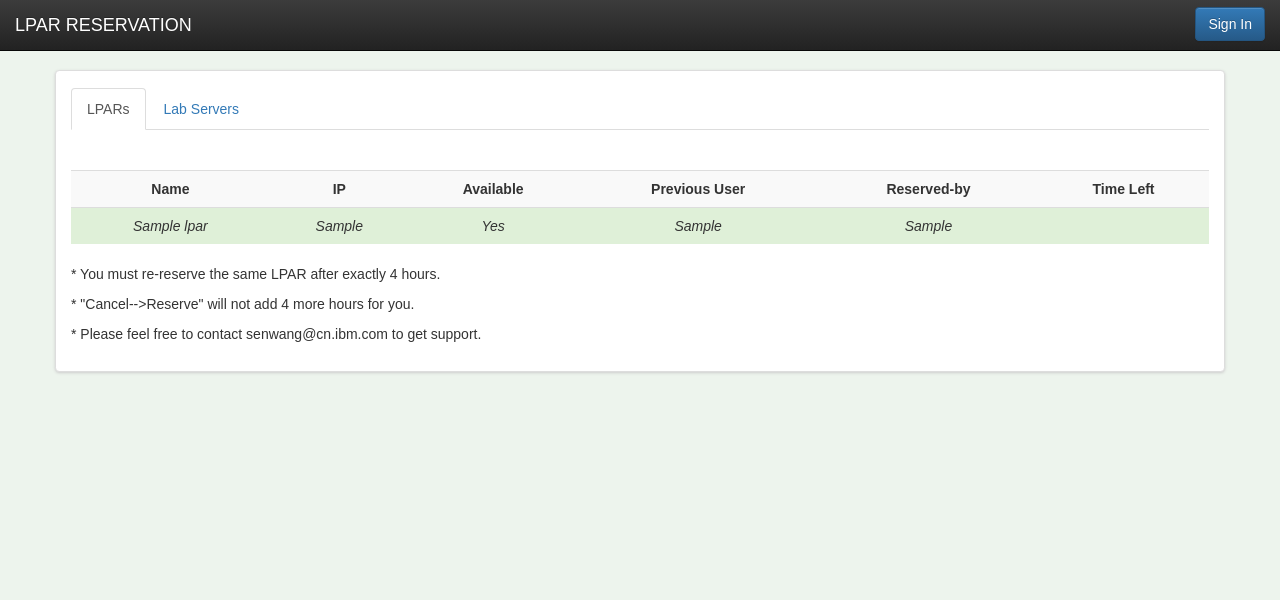
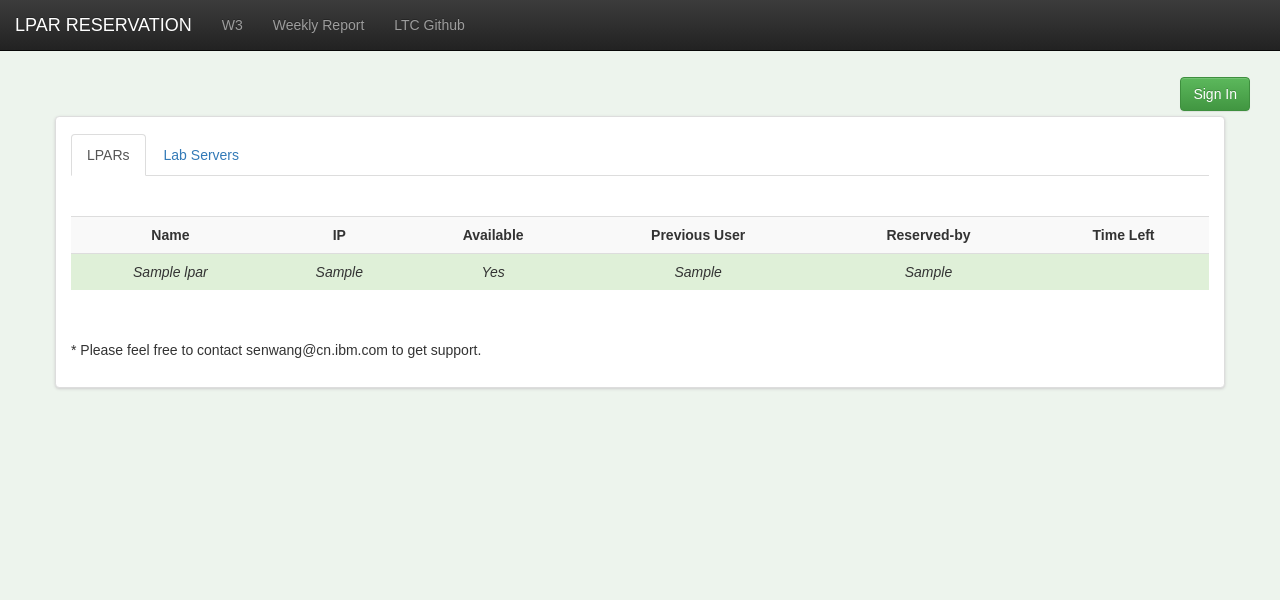
Before and after one commit to VeraLyu/LparManagement, a Django app: page / in a window 1280 px wide. Shown: the top 600 px of the page. Run offline with Django 3.2, Linux system fonts and the light colour scheme; tables that the repository leaves empty hold one stand-in row (values such as "Sample post"); some libraries are stand-ins or nearby versions.

Commit message:
xxx
Signed-off-by: Royce Lyu <lvroyce0210@gmail.com>

```diff
--- a/LPARReservation/templates/home.html
+++ b/LPARReservation/templates/home.html
@@ -24,12 +24,20 @@
       <div class="container-fluid">
         <nav class="navbar navbar-inverse navbar-fixed-top" role="navigation">
           <a class="navbar-brand" href={% url 'home' %}>LPAR RESERVATION</a>
+          <div class="collapse navbar-collapse" id="menu">
+            <ul class="nav navbar-nav">
+              <li><a href="http://w3.ibm.com" target="_blank">W3</a></li>
+              <li><a href="https://w3-connections.ibm.com/wikis/home?lang=zh-cn#!/wiki/KVM%20China%20Team%20Wiki/page/zFrobisher%20Status%20Update" target="_blank">Weekly Report</a></li>
+              <li><a href="https://git.linux.ibm.com/zfrobisher" target="_blank">LTC Github</a></li>
+            </ul>
+          </div>
+        </nav>
 {% if not is_login %}
           <ul class="nav navbar-nav navbar-right">
             <li>
               <form action="/openid/login/" method="GET">
                 <input type="hidden" name="openid_identifier" value="https://w3-03.sso.ibm.com/FIM/openidsso">
-                <button type="submit" class="btn btn-primary" style="margin-right: 30px; margin-top:7px;margin-bottom:5px">Sign In</button>
+                <button class="btn btn-success" type="submit" class="btn btn-primary" style="margin-right: 30px; margin-top:7px;margin-bottom:5px">Sign In</button>
               </form>
             </li>
           </ul>
@@ -38,14 +46,11 @@
             <li>
               <form action="/logout/" method="GET">
                 <input type="hidden" name="openid_identifier" value="https://w3-03.sso.ibm.com/FIM/openidsso">
-                <button type="submit" class="btn btn-primary"
-                style="margin-right: 30px; margin-top:7px;margin-bottom:5px">Sign Out</button>
+                <button class="btn btn-warning" type="submit" class="btn btn-primary" style="margin-right: 30px; margin-top:7px;margin-bottom:5px">Sign Out</button>
               </form>
             </li>
           </ul>
 {% endif %}
-        </nav>
-      </div>
     </header>
 <main>
   <div class="container">
@@ -171,9 +176,9 @@
         </div>
       </div>
     </div>
-    <p>* You must re-reserve the same LPAR after exactly 4 hours.
-    <p>* "Cancel-->Reserve" will not add 4 more hours for you.
-    <p>* Please feel free to contact senwang@cn.ibm.com to get support.</p>
+    <div style="margin-top:50px">
+        <p>* Please feel free to contact senwang@cn.ibm.com to get support.</p>
+    </div>
   </div>
 </main>
 
--- a/LPARReservation/views.py
+++ b/LPARReservation/views.py
@@ -26,14 +26,6 @@ def home(request):
     return render(request, 'home.html', {'lpars': lpars, 'is_login': is_login, \
             'user_name': user_name, 'servers': servers})
 
-def timer(lpar):
-    time.sleep(3600*4)
-    cur_lpar = LPAR.objects.get(name=lpar.name)
-    if cur_lpar and not cur_lpar.available and cur_lpar.rsv_person == lpar.rsv_person:
-        cur_lpar.available = True
-        cur_lpar.rsv_person = None
-        cur_lpar.save()
-
 @login_required
 def reserve(request):
     is_login = True
@@ -46,7 +38,6 @@ def reserve(request):
         lpar.rsv_person = request.user.email
         lpar.reservation_time = time.strftime('%Y-%m-%d %H:%M:%S',time.localtime(time.time()))
         lpar.save()
-        thread.start_new_thread(timer, (lpar,))
     lpars = LPAR.objects.filter()
     return redirect('/')
 
```
